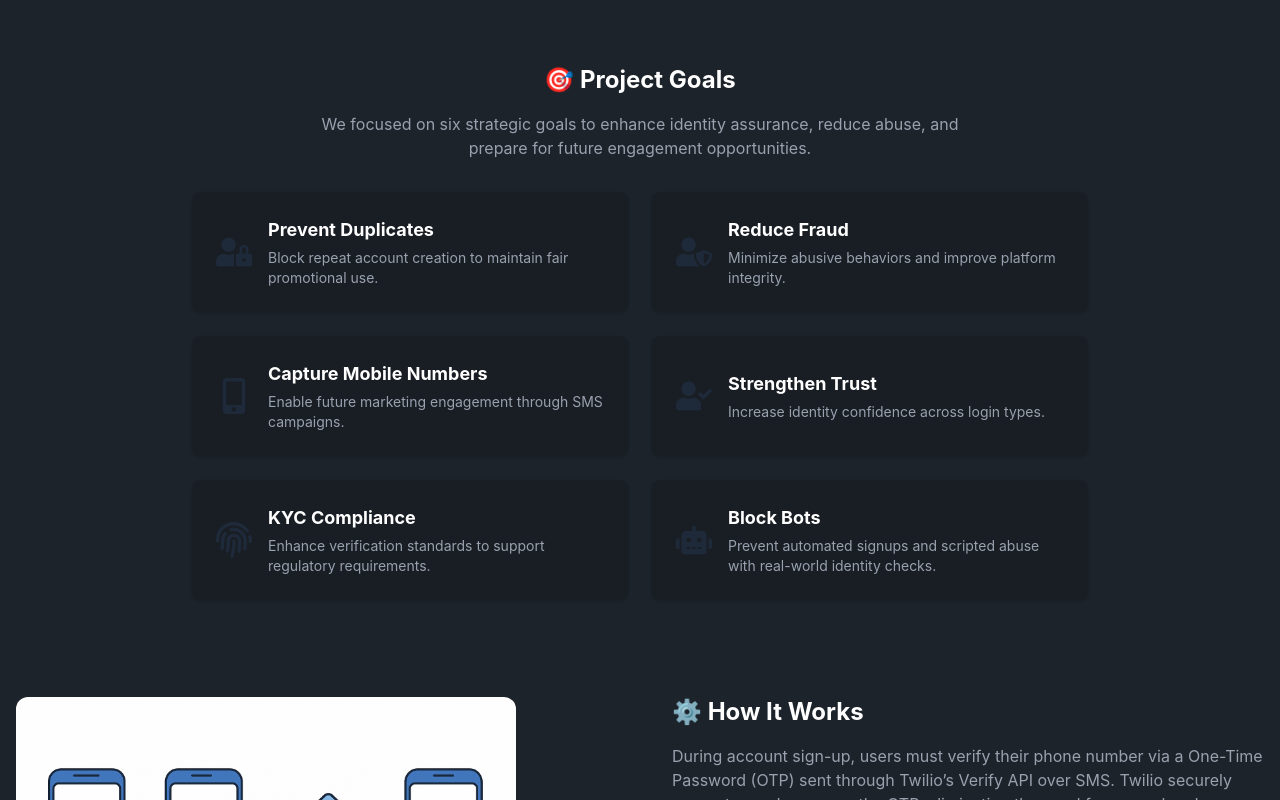
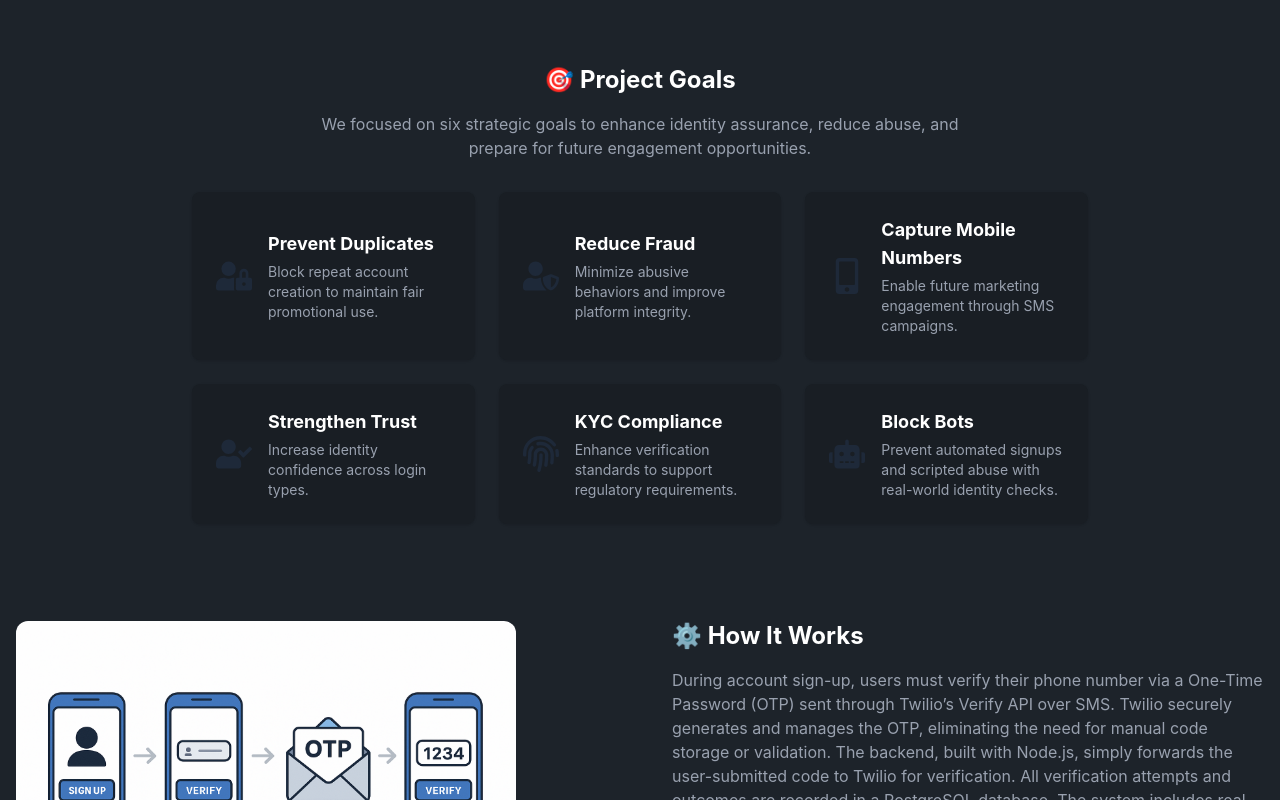
Before and after one commit to maddie-topaz/my-site, a Next.js app: page /projects/1 in a window 1280 px wide. Shown: the part 600-1400 px from the top of the page. Built offline with nearby package versions, Linux system fonts and the light colour scheme.

Commit message:
feat: columns adjust

```diff
--- a/app/projects/[id]/page.tsx
+++ b/app/projects/[id]/page.tsx
@@ -81,7 +81,7 @@ export default function ChumbaCaseStudy() {
           <p className="mx-auto mb-8 max-w-2xl text-center text-gray-400">
             We focused on six strategic goals to enhance identity assurance, reduce abuse, and prepare for future engagement opportunities.
           </p>
-          <div className="mx-auto grid max-w-4xl gap-6 md:grid-cols-2">
+          <div className="mx-auto grid max-w-4xl gap-6 md:grid-cols-3">
             <GoalCard
               icon={<FaUserLock />}
               title="Prevent Duplicates"
```
